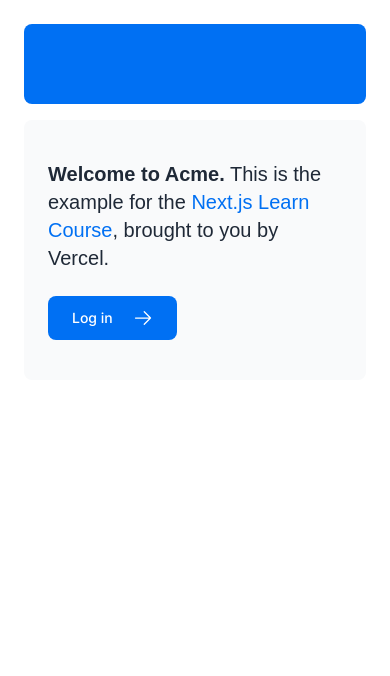
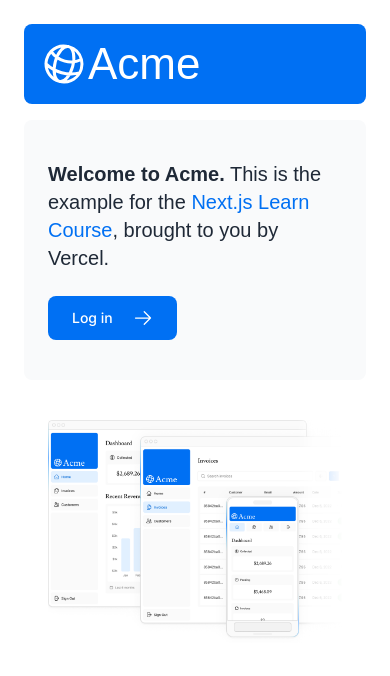
Before and after one commit to KazMat1/nextjs-dashboard, a Next.js app: page / in a window 390 px wide. Shown: the top 676 px of the page. Built offline with nearby package versions, Linux system fonts and the light colour scheme; a web font is replaced by a local one.

Commit message:
[add] add a image of using mobile view

```diff
--- a/app/page.tsx
+++ b/app/page.tsx
@@ -2,12 +2,13 @@
 import { ArrowRightIcon } from '@heroicons/react/24/outline';
 import Link from 'next/link';
 import { lusitana } from './ui/fonts';
+import Image from 'next/image';
 
 export default function Page() {
   return (
     <main className="flex min-h-screen flex-col p-6">
       <div className="flex h-20 shrink-0 items-end rounded-lg bg-blue-500 p-4 md:h-52">
-        {/* <AcmeLogo /> */}
+        <AcmeLogo />
       </div>
       <div className="mt-4 flex grow flex-col gap-4 md:flex-row">
         <div className="flex flex-col justify-center gap-6 rounded-lg bg-gray-50 px-6 py-10 md:w-2/5 md:px-20">
@@ -26,7 +27,20 @@
           </Link>
         </div>
         <div className="flex items-center justify-center p-6 md:w-3/5 md:px-28 md:py-12">
-          {/* Add Hero Images Here */}
+            <Image
+                src="/hero-desktop.png"
+                width={1000}
+                height={760}
+                className="hidden md:block"
+                alt="Screenshots of the dashboard project showing desktop version"
+            />
+            <Image
+                src='/hero-desktop.png'
+                width={560}
+                height={620}
+                className='block md:hidden'
+                alt='Screenshots of the dashboard project showing desktop version'
+            />
         </div>
       </div>
     </main>
```
